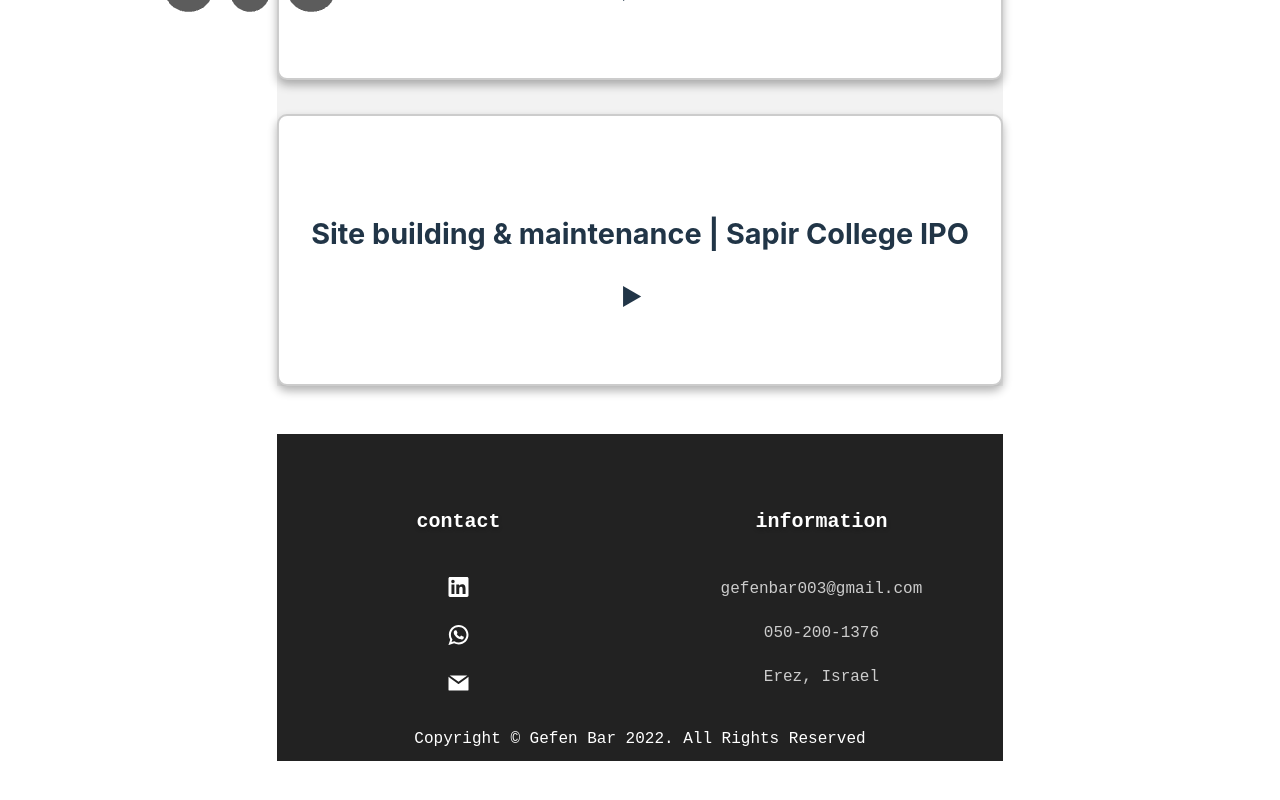
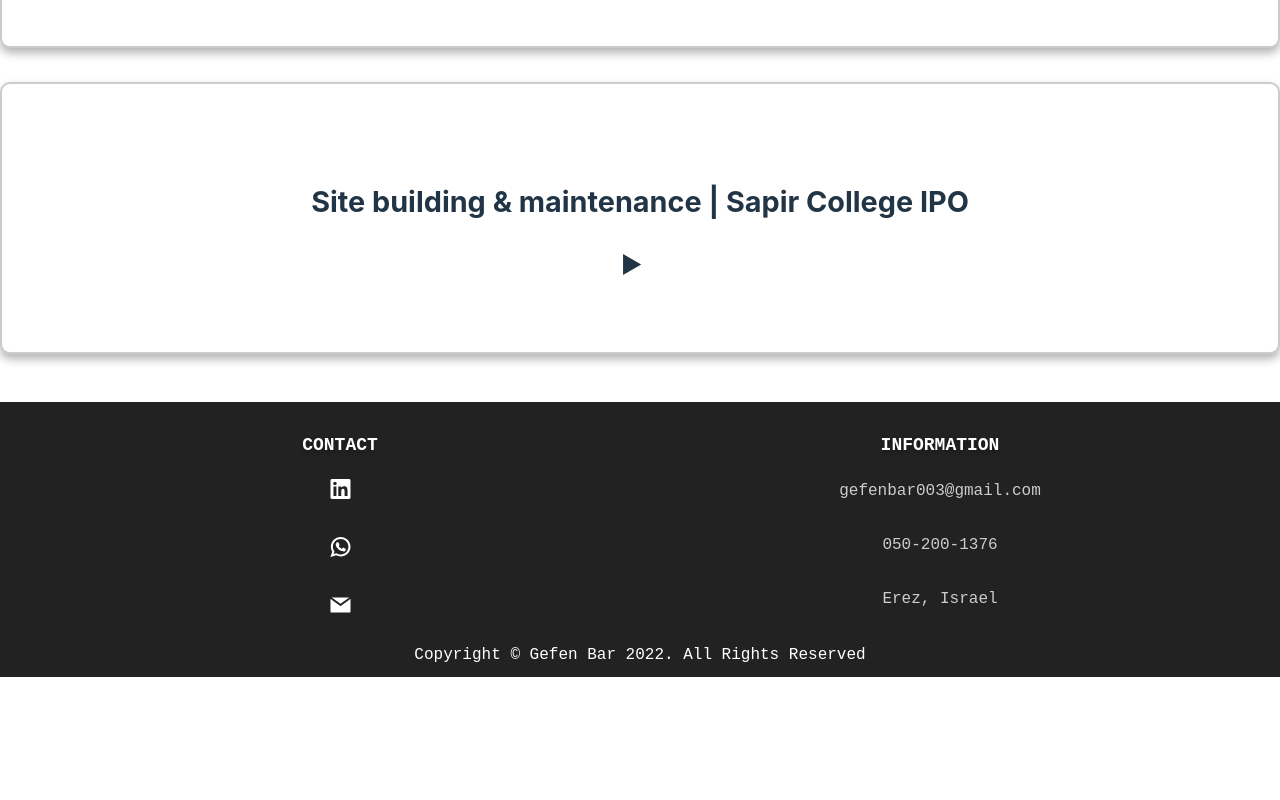
Before and after one commit to gefenbar/ReactJS-Portfolio, a React (Vite) app: page /experience in a window 1280 px wide. Shown: the part 736-1536 px from the top of the page. After the commit the page ends 1413 px from the top, so only its background shows below. Built offline with nearby package versions, Linux system fonts and the light colour scheme.

Commit message:
removed unused code

```diff
--- a/src/App.css
+++ b/src/App.css
@@ -1,11 +1,33 @@
 #root {
-  max-width: 1280px;
+  /* max-width: 1280px; */
   margin: 0 auto;
-  padding: 2rem;
+  /* padding: 2rem; */
   text-align: center;
 }
 
+/* html{
+  display: ;
+} */
+body,
+h1,
+h2,
+h3,
+h4,
+p,
+ul,
+li,
+button,
+input,
+textarea {
+  margin: 0;
+  padding: 0;
+}
 
+
+
+section {
+  margin-top: 120px !important;
+}
 
 .social_balls {
   width: 500px !important;
@@ -18,43 +40,3 @@
   z-index: 1;
   /* Optional: adjust the z-index as needed */
 }
-
-
-.logo {
-  height: 6em;
-  padding: 1.5em;
-  will-change: filter;
-  transition: filter 300ms;
-}
-
-.logo:hover {
-  filter: drop-shadow(0 0 2em #646cffaa);
-}
-
-.logo.react:hover {
-  filter: drop-shadow(0 0 2em #61dafbaa);
-}
-
-@keyframes logo-spin {
-  from {
-    transform: rotate(0deg);
-  }
-
-  to {
-    transform: rotate(360deg);
-  }
-}
-
-@media (prefers-reduced-motion: no-preference) {
-  a:nth-of-type(2) .logo {
-    animation: logo-spin infinite 20s linear;
-  }
-}
-
-.card {
-  padding: 2em;
-}
-
-.read-the-docs {
-  color: #888;
-}
--- a/src/App.jsx
+++ b/src/App.jsx
@@ -1,9 +1,9 @@
 import { BrowserRouter, Routes, Route } from 'react-router-dom';
 import './App.css'
 // import BasicScene from './Components/BasicScene';
-import SocialBalls from './Components/SocialBalls';
+// import SocialBalls from './Components/SocialBalls';
 import Navbar from './Components/Navbar';
-import BackgroundScene from './Components/BackgroundScene';
+// import BackgroundScene from './Components/BackgroundScene';
 import Hero from './Components/Hero'
 import Projects from './Components/Projects'
 import Contact from './Components/Contact'
@@ -20,7 +20,7 @@
   return (
     <>
       {/* <BackgroundScene /> */}
-      <SocialBalls />
+      {/* <SocialBalls /> */}
       {/* <Model /> */}
       <BrowserRouter>
         <Navbar />
@@ -33,7 +33,6 @@
         </Routes>
       </BrowserRouter>
       <Footer />
-
     </>
   );
 }
--- a/src/Components/Contact.jsx
+++ b/src/Components/Contact.jsx
@@ -1,5 +1,6 @@
 import React, { useState } from 'react';
 import '../styles/Contact.css'
+
 function Contact() {
     // Define state variables to store form input values
     const [formData, setFormData] = useState({
@@ -32,8 +33,9 @@
     };
 
     return (
-        <div className="contact-container">
-            <h2>Contact Us</h2>
+        <section id="contact_section" className="hidden">
+            <div id="contact">
+                <h1>Contact Us</h1>
                 <form onSubmit={handleSubmit}>
                     <div className="form-group">
                         <label htmlFor="name">Name:</label>
@@ -71,6 +73,7 @@
                     <button type="submit">Submit</button>
                 </form>
             </div>
+        </section>
     );
 }
 
--- a/src/Components/Footer.jsx
+++ b/src/Components/Footer.jsx
@@ -1,6 +1,6 @@
 import { Canvas } from '@react-three/fiber';
 import '../styles/Footer.css'
-export default function AboutMe() {
+export default function Footer() {
     return (
 
         <footer>
--- a/src/Components/SocialBalls.jsx
+++ b/src/Components/SocialBalls.jsx
@@ -1,7 +1,6 @@
 import React, { useRef, useState } from 'react';
 import { Canvas, useFrame } from '@react-three/fiber';
 import { useTexture } from '@react-three/drei';
-import * as THREE from 'three'; // Import Three.js
 
 const SocialBall = ({ position, logo }) => {
     const mesh = useRef();
@@ -11,7 +10,7 @@
 
     useFrame((state) => {
         const time = state.clock.getElapsedTime();
-        mesh.current.position.y = position[1] + Math.sin(time) * 0.23;
+        mesh.current.position.y = position[1] + Math.sin(time) * 0.4;
         mesh.current.rotation.x = mesh.current.rotation.y = 0.00;
     });
 
@@ -19,14 +18,14 @@
         <mesh
             position={position}
             ref={mesh}
-            scale={hovered ? [1.5, 1.5, 1.5] : [1, 1, 1]}
+            scale={hovered ? [2, 2, 0.1] : [1.8, 1.8, .5]}
             onPointerOver={() => setHover(true)}
             onPointerOut={() => setHover(false)}
         >
-            <sphereGeometry args={[1, 32, 32]} />
+            <sphereGeometry args={[1, 64, 6]} />
             <meshStandardMaterial map={texture} />
             <mesh position={[0, 0, 1]}>
-                <planeGeometry args={[0.6, 0.6]} />
+                <planeGeometry args={[0.75, .75]} />
                 <meshBasicMaterial map={logoTexture} /> {/* Apply the logo texture */}
             </mesh>
         </mesh>
@@ -39,9 +38,9 @@
             <Canvas className='social_balls'>
                 <ambientLight />
                 <pointLight position={[10, 10, 10]} />
-                <SocialBall position={[-3, 0, 0]} logo="linkedin.png" />
-                <SocialBall position={[0, 0, 0]} logo="github.png" />
-                <SocialBall position={[3, 0, 0]} logo="gmail.png" />
+                <SocialBall position={[-5, 0, 0]} logo="linkedin.png" className="logos" />
+                <SocialBall position={[0, 0, 0]} logo="images/SVG/github.svg" />
+                <SocialBall position={[5, 0, 0]} logo="gmail.png" />
             </Canvas>
         </div>
     );
--- a/src/index.css
+++ b/src/index.css
@@ -19,13 +19,14 @@
   color: #646cff;
   text-decoration: inherit;
 }
+
 a:hover {
   color: #535bf2;
 }
 
 body {
   margin: 0;
-  display: flex;
+  /* display: flex; */
   place-items: center;
   min-width: 320px;
   min-height: 100vh;
@@ -47,9 +48,11 @@
   cursor: pointer;
   transition: border-color 0.25s;
 }
+
 button:hover {
   border-color: #646cff;
 }
+
 button:focus,
 button:focus-visible {
   outline: 4px auto -webkit-focus-ring-color;
@@ -60,9 +63,11 @@
     color: #213547;
     background-color: #ffffff;
   }
+
   a:hover {
     color: #747bff;
   }
+
   button {
     background-color: #f9f9f9;
   }
--- a/src/styles/Contact.css
+++ b/src/styles/Contact.css
@@ -1,8 +1,9 @@
 /* Style for the contact container */
 .contact-container {
+    height: 100vh;
     max-width: 600px;
     margin: 0 auto;
-    padding: 20px;
+    /* padding: 20px; */
     background-color: #f4f4f4;
     border: 1px solid #ddd;
     border-radius: 5px;
--- a/src/styles/Experience.css
+++ b/src/styles/Experience.css
@@ -1,9 +1,9 @@
-#experience_section {
-    padding-top: 15vh;
-}
+/* #experience_section { */
+/* padding-top: 15vh; */
+/* } */
 
 #experience {
-    background-color: #f2f2f2;
+    /* background-color: #f2f2f2; */
     text-align: center;
 }
 
--- a/src/styles/Footer.css
+++ b/src/styles/Footer.css
@@ -1,15 +1,25 @@
+html,
+body {
+    height: 100%;
+    margin: 0;
+    padding: 0;
+}
+
+.content {
+    flex: 1;
+    min-height: calc(100vh - 100px);
+    /* Adjust the height based on your footer's height */
+}
+
+
 footer {
+    position: relative;
     background-color: #222;
     color: #ccc;
-    padding: 40x 0px 40px 40px;
     font-family: 'Courier New', Courier, monospace !important;
-}
-
-footer {
-    background-color: #222;
-    color: #ccc;
-    padding-top: 40px;
-    font-family: 'Courier New', Courier, monospace !important;
+    /* padding: 20px 0; */
+    bottom: 0;
+    width: 100%;
 }
 
 .footer {
@@ -22,13 +32,11 @@
     box-sizing: border-box;
     float: left;
     text-align: center;
-
 }
 
-.col h1 {
+.col h5 {
     font-size: 18px;
     text-transform: uppercase;
-    /* margin-bottom: 20px; */
 }
 
 .col ul {
@@ -40,9 +48,6 @@
     flex-wrap: wrap;
 }
 
-.col ul li {
-    margin-bottom: 10px;
-}
 
 .col ul li a {
     color: #ccc;
@@ -56,6 +61,7 @@
 .col ul li {
     margin: 0;
     padding: 10px;
+    margin-bottom: 10px;
 
 }
 
@@ -74,14 +80,14 @@
     text-align: center;
     color: white;
     padding-bottom: 10px;
+    margin: 0;
 }
 
 h5 {
-    font-size: 20px;
+    font-size: 18px;
     font-weight: bold;
     color: white;
     text-shadow: 0 2px 4px rgba(0, 0, 0, 0.3);
-    margin-bottom: 30px;
+    margin-bottom: 10px;
     font-family: 'Courier New', Courier, monospace !important;
-
 }
--- a/src/styles/Hero.css
+++ b/src/styles/Hero.css
@@ -9,7 +9,7 @@
     flex-direction: column;
     justify-content: center;
     align-items: center;
-    height: 100vh;
+    /* height: 100vh; */
 }
 
 #hero h1 {
```
Also changed, not shown: src/styles/Projects.css (added). Lines whose indentation alone changed are shown as unchanged.
